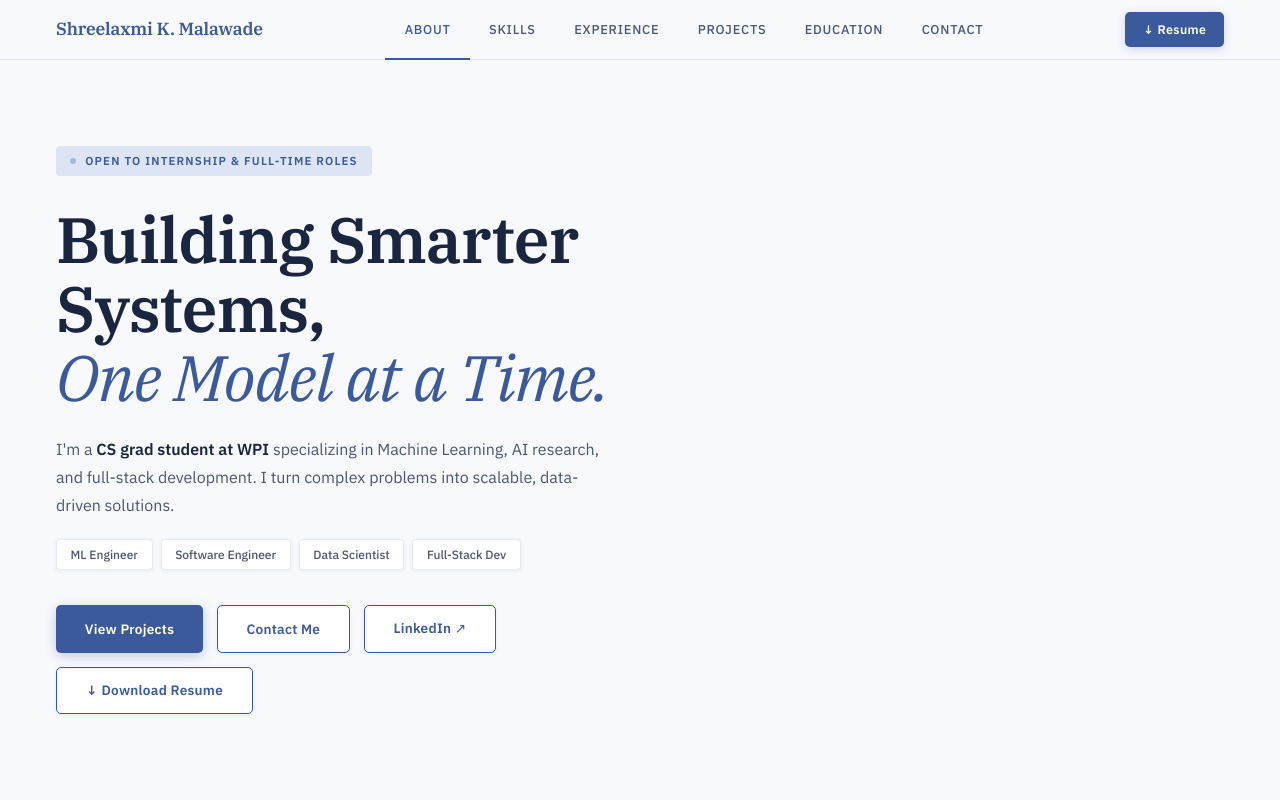
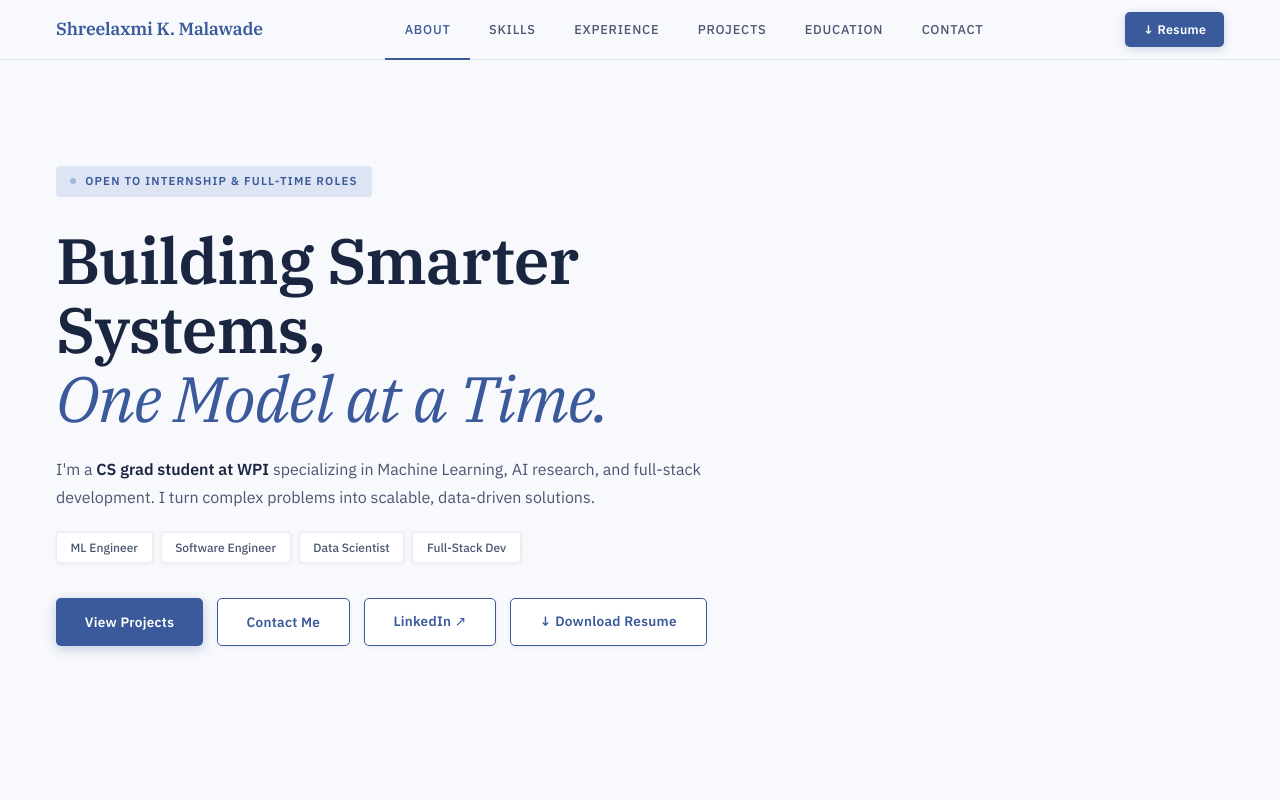
Before and after one commit to shreelaxmi-malawade/my-portfolio, a React (Vite) app: page / in a window 1280 px wide. Shown: the top 800 px of the page. Built offline with nearby package versions, Linux system fonts and the light colour scheme.

Commit message:
Remove Quick Overview Card

```diff
--- a/src/App.jsx
+++ b/src/App.jsx
@@ -175,13 +175,13 @@ const css = `
   /* ── HERO ── */
   .hero {
     min-height: 100vh;
-    display: grid; grid-template-columns: 1fr 1fr;
-    align-items: center;
-    padding: 60px 3.5rem 0;
-    gap: 3rem;
+    display: flex;
+    flex-direction: column;
+    justify-content: center;
+    padding: 60px 3.5rem 3rem;
     position: relative;
   }
-  .hero-left { max-width: 560px; }
+  .hero-left { max-width: 680px; }
   .hero-status {
     display: inline-flex; align-items: center; gap: 0.55rem;
     background: var(--blue-pale); color: var(--blue);
@@ -527,36 +527,7 @@ export default function Portfolio() {
           </div>
         </div>
 
-        {/* Right info card */}
-        <div className="hero-right">
-          <div className="hero-card-title">Quick Overview</div>
-          <div className="hero-stat-grid">
-            {[["4.0","GPA at WPI"],["6+","Projects"],["4","Experiences"],["3","Research"]].map(([n,l]) => (
-              <div className="hero-stat" key={l}>
-                <div className="hero-stat-n">{n}</div>
-                <div className="hero-stat-l">{l}</div>
-              </div>
-            ))}
-          </div>
-          <div className="hero-edu">
-            <div className="hero-edu-item">
-              <div className="hero-edu-dot" />
-              <div>
-                <div className="hero-edu-name">Worcester Polytechnic Institute</div>
-                <div className="hero-edu-deg">M.S. in Computer Science</div>
-                <div className="hero-edu-gpa">GPA 4.0 · Expected 2026</div>
-              </div>
-            </div>
-            <div className="hero-edu-item">
-              <div className="hero-edu-dot" style={{background:"var(--blue-pale)",border:"2px solid var(--blue-light)"}} />
-              <div>
-                <div className="hero-edu-name">Dayananda Sagar Academy</div>
-                <div className="hero-edu-deg">B.E. in Computer Science</div>
-                <div className="hero-edu-gpa">GPA 3.74 · 2024</div>
-              </div>
-            </div>
-          </div>
-        </div>
+        {/* Right info card removed */}
       </section>
 
       <div className="divider" />
```
